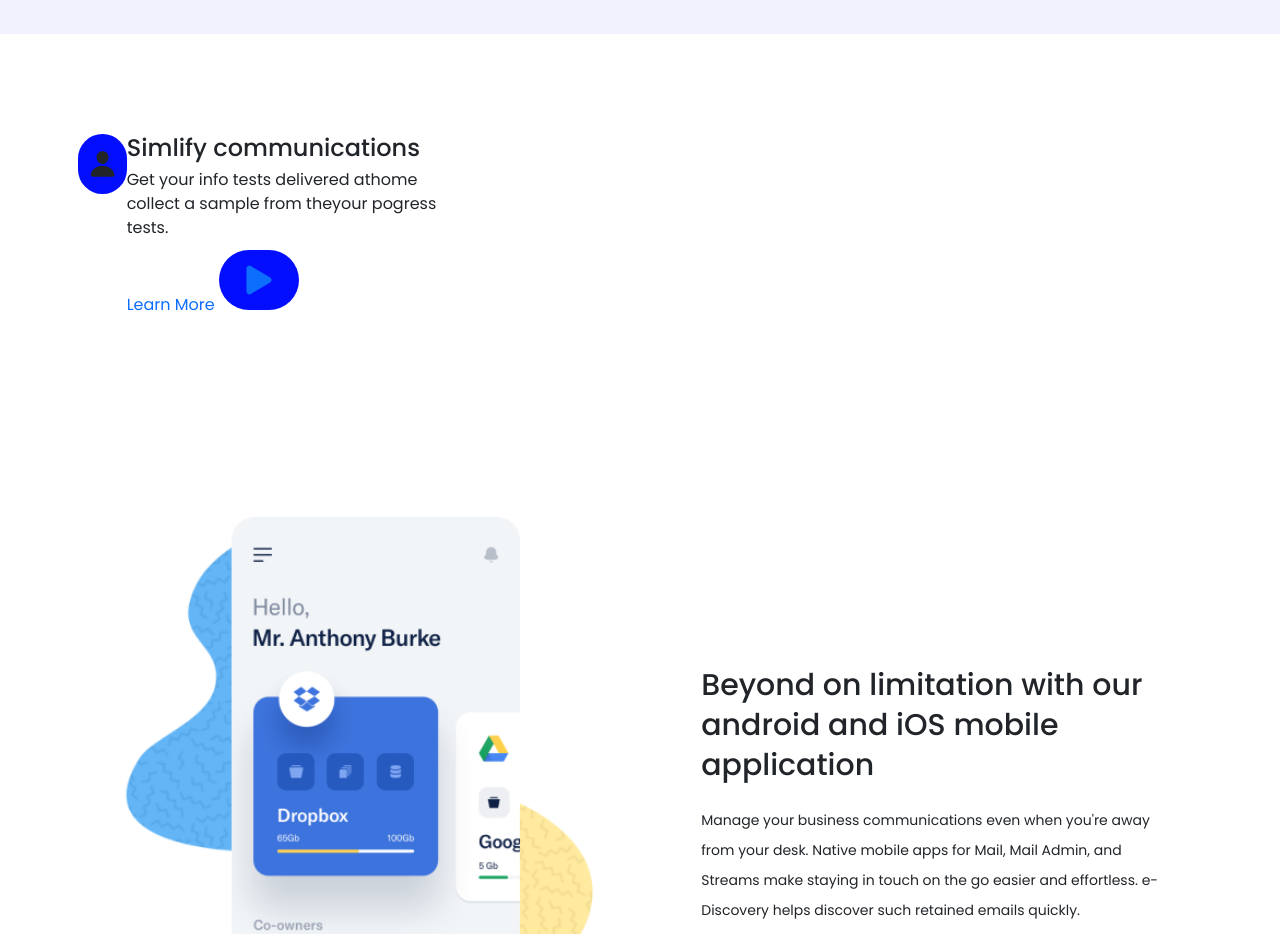
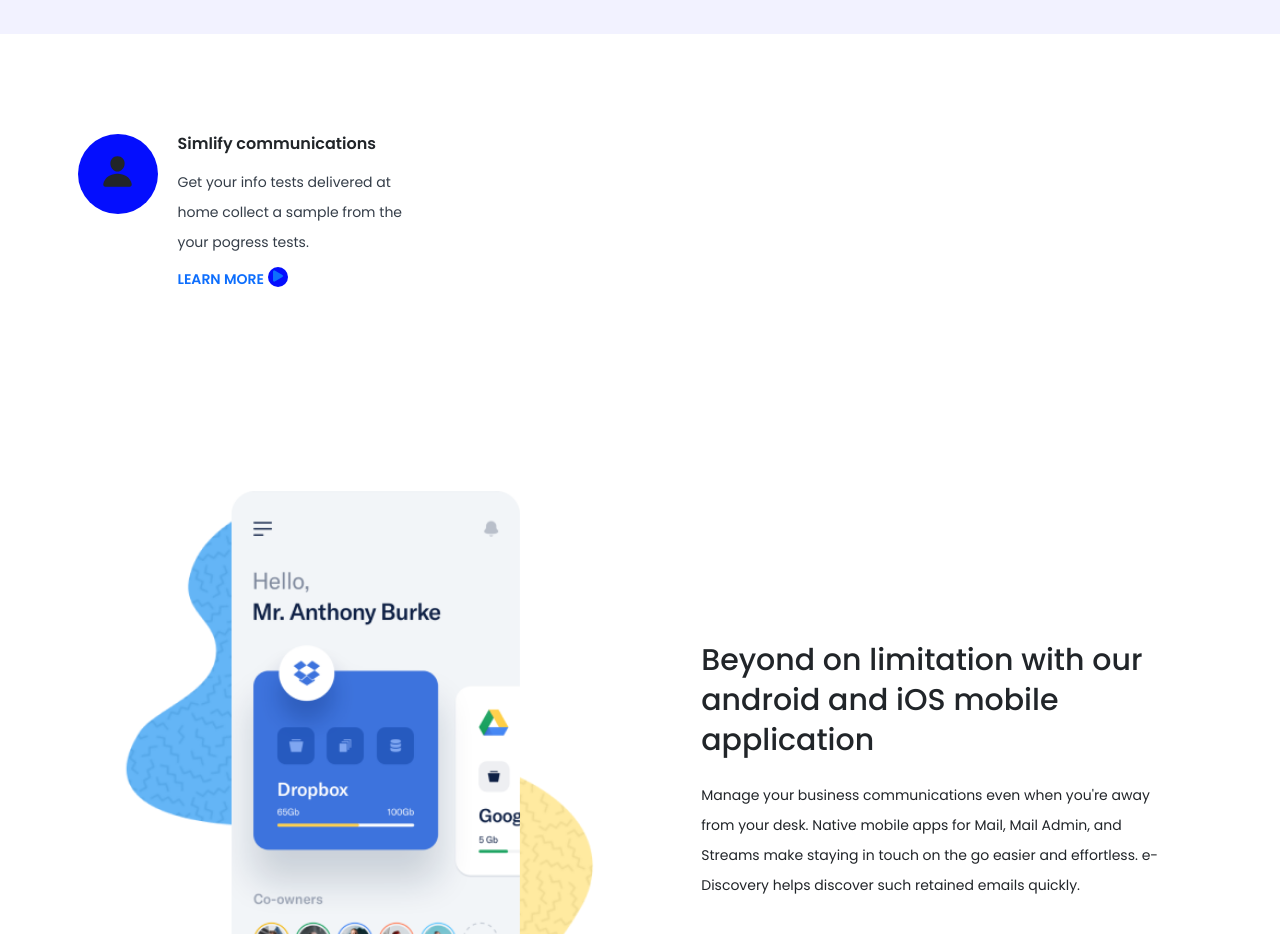
Before and after one commit to udaykumar18/sale, a plain HTML site: page index.html in a window 1280 px wide. Shown: the part 3240-4174 px from the top of the page. Drawn offline with nearby package versions, Linux system fonts and the light colour scheme.

Commit message:
website v3
v3 completed footer

```diff
--- a/css/style.css
+++ b/css/style.css
@@ -244,14 +244,38 @@ header .pattern3 {
   height: auto;
   padding: 10rem 0;
 }
-
-.features2 .md {
+.features2 .main-icon {
+  background-color: var(--primary);
+  padding: 2rem;
+  width: 80px;
+  height: 80px;
+  font-size: 3.5rem;
+  border-radius: 50px;
+  line-height: 1rem;
+  margin-right: 2rem;
+  text-align: center;
+}
+.features2 .content h2 {
+  font-size: 1.6rem;
+  font-weight: 600;
+  margin-bottom: 1.4rem;
+}
+.features2 .content p {
+  font-size: 1.4rem;
+  line-height: 3rem;
+  color: var(--grey);
+}
+.features2 .content .title {
+  font-size: 1.4rem;
+  font-weight: 600;
+}
+.features2 .content .icon {
   background-color: #040efe;
-  font-size: 2rem;
-  width: 60px;
-  height: 40px;
-  padding: 1rem;
-  border-radius: 50px;
+  display: inline-block;
+  width: 20px;
+  height: 20px;
+  border-radius: 20px;
+  text-align: center;
 }
 /* ############## DOWNLOADS ##############  */
 .downloads {
--- a/index.html
+++ b/index.html
@@ -178,15 +178,18 @@
       <div class="container">
         <div class="row">
           <div class="col-md-4 d-flex">
-            <ion-icon name="person"></ion-icon>
+            <span class="main-icon">
+              <ion-icon name="person"></ion-icon>
+            </span>
+
             <div class="content">
               <h2>Simlify communications</h2>
               <p>
-                Get your info tests delivered athome collect a sample from
-                theyour pogress tests.
+                Get your info tests delivered at <br />home collect a sample
+                from the <br />your pogress tests.
               </p>
               <a href="#">
-                <span class="title">Learn More</span>
+                <span class="title">LEARN MORE</span>
                 <span class="icon"><ion-icon name="play"></ion-icon></span>
               </a>
             </div>
```
